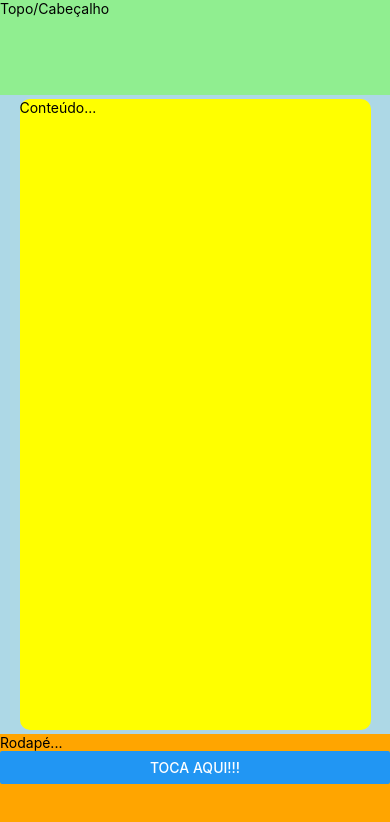
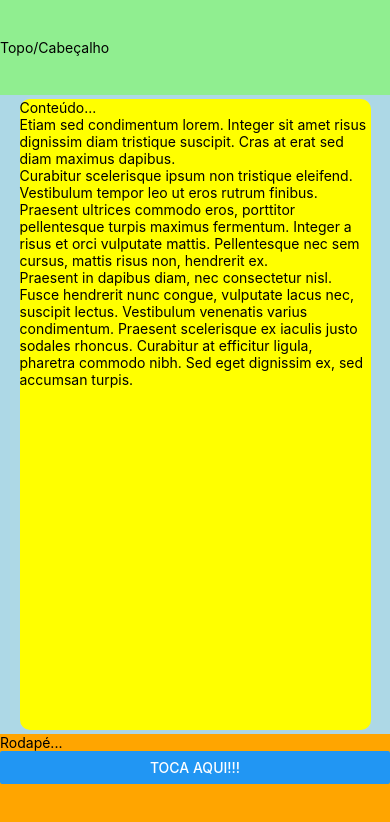
Before and after one commit to melissaJll/ola-react-native, a React Native app: screen / in a window 390 px wide. Shown: the top 822 px of the page. Built offline with nearby package versions, Linux system fonts and the light colour scheme.

Commit message:
justify-content

```diff
--- a/App.js
+++ b/App.js
@@ -19,10 +19,28 @@
       <StatusBar barStyle="light-content" />
       <SafeAreaView style={estilos.container}>
         <View style={estilos.cabecalho}>
-          <Text>Topo/Cabeçalho</Text>
+          <Text style={estilos.titulo}>Topo/Cabeçalho</Text>
         </View>
         <View style={estilos.conteudo}>
-          <Text>Conteúdo...</Text>
+          <Text style={estilos.subtitulo}>Conteúdo...</Text>
+          <Text style={estilos.texto}>
+            Etiam sed condimentum lorem. Integer sit amet risus dignissim diam
+            tristique suscipit. Cras at erat sed diam maximus dapibus.
+          </Text>
+          <Text style={estilos.texto}>
+            Curabitur scelerisque ipsum non tristique eleifend. Vestibulum
+            tempor leo ut eros rutrum finibus. Praesent ultrices commodo eros,
+            porttitor pellentesque turpis maximus fermentum. Integer a risus et
+            orci vulputate mattis. Pellentesque nec sem cursus, mattis risus
+            non, hendrerit ex.
+          </Text>
+          <Text style={estilos.texto}>
+            Praesent in dapibus diam, nec consectetur nisl. Fusce hendrerit nunc
+            congue, vulputate lacus nec, suscipit lectus. Vestibulum venenatis
+            varius condimentum. Praesent scelerisque ex iaculis justo sodales
+            rhoncus. Curabitur at efficitur ligula, pharetra commodo nibh. Sed
+            eget dignissim ex, sed accumsan turpis.
+          </Text>
         </View>
         <View style={estilos.rodape}>
           <Text>Rodapé...</Text>
@@ -43,6 +61,7 @@
   cabecalho: {
     backgroundColor: "lightgreen",
     flex: 0.6,
+    justifyContent: "center",
   },
   conteudo: {
     backgroundColor: "yellow",
```
